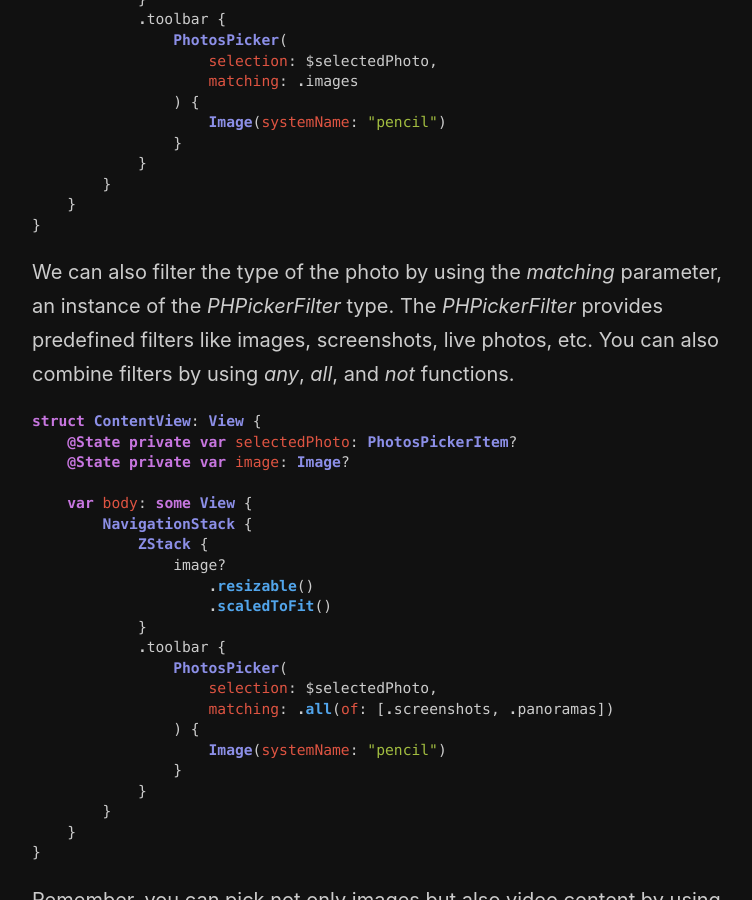
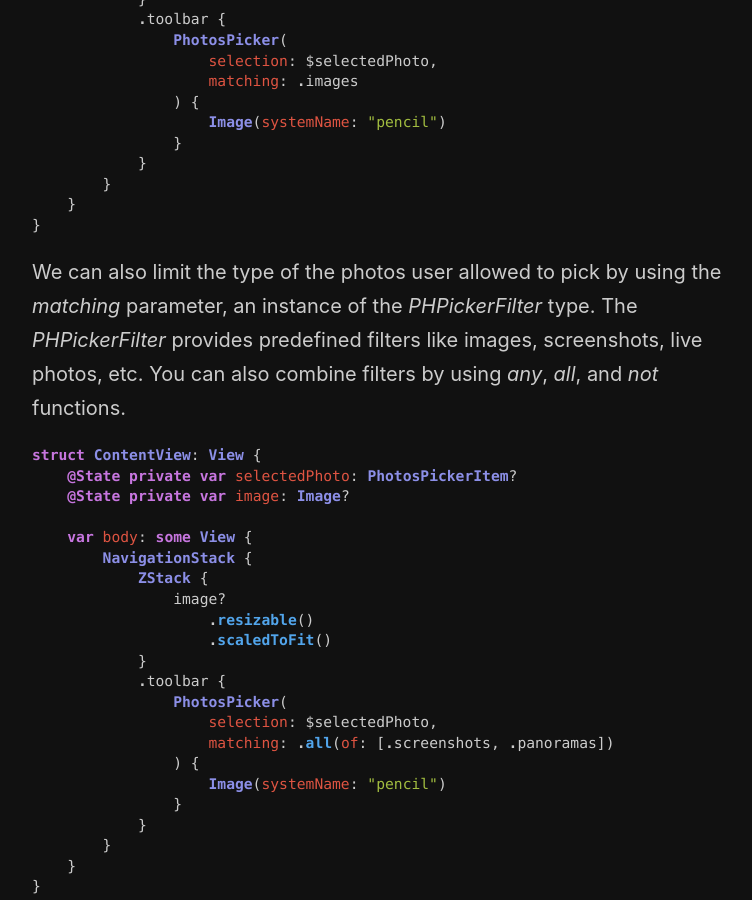
Before and after one commit to mecid/mecid.github.io, a Jekyll site: the page built from _posts/2023-04-25-photopicker-in-swiftui.md, in a window 1280 px wide and 900 px high, scrolled down 1404 px. Shown: the whole window, without its empty margins (258-1010 px from the left). Built offline with Jekyll 4.4.1, drawn with Linux system fonts in a browser that asks for light colours.

Commit message:
small improvement in photo picker post

````diff
--- a/_posts/2023-04-25-photopicker-in-swiftui.md
+++ b/_posts/2023-04-25-photopicker-in-swiftui.md
@@ -60,7 +60,7 @@ struct ContentView: View {
 }
 ```
 
-We can also filter the type of the photo by using the *matching* parameter, an instance of the *PHPickerFilter* type. The *PHPickerFilter* provides predefined filters like images, screenshots, live photos, etc. You can also combine filters by using *any*, *all*, and *not* functions.
+We can also limit the type of the photos user allowed to pick by using the *matching* parameter, an instance of the *PHPickerFilter* type. The *PHPickerFilter* provides predefined filters like images, screenshots, live photos, etc. You can also combine filters by using *any*, *all*, and *not* functions.
 
 ```swift
 struct ContentView: View {
````
